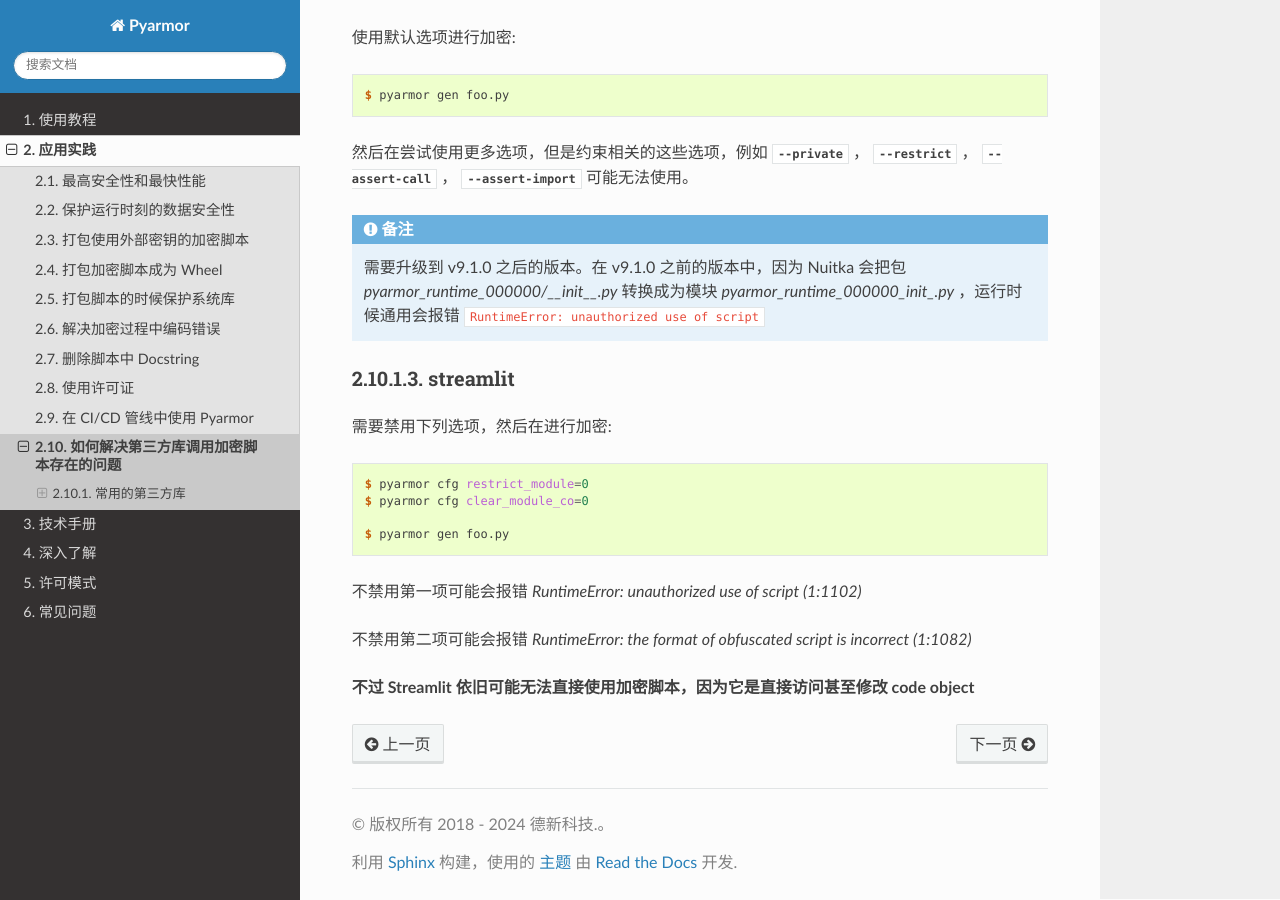
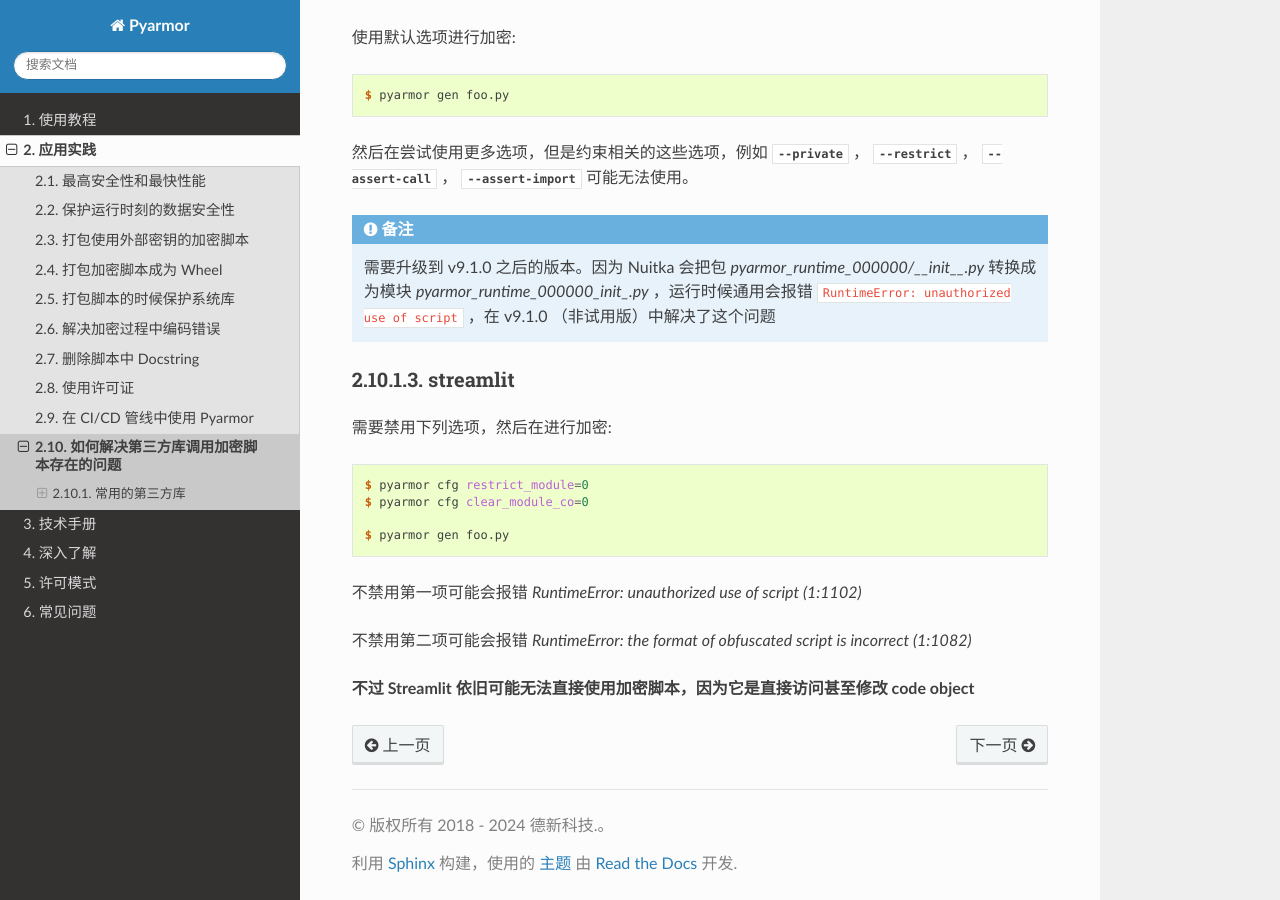
Before and after one commit to dashingsoft/pyarmor-docs-zh, a Sphinx documentation site: the page built from docs/how-to/third-party.rst, in a window 1280 px wide and 900 px high, scrolled down 3526 px. Built offline with Sphinx 7.4.7 and the Read the Docs theme 3.1.0, drawn with Linux system fonts in a browser that asks for light colours.

Commit message:
Refine doc

```diff
--- a/docs/how-to/third-party.rst
+++ b/docs/how-to/third-party.rst
@@ -161,7 +161,7 @@ nuitka
 
 .. note::
 
-  需要升级到 v9.1.0 之后的版本。在 v9.1.0 之前的版本中，因为 Nuitka 会把包 `pyarmor_runtime_000000/__init__.py` 转换成为模块 `pyarmor_runtime_000000_init_.py` ，运行时候通用会报错 ``RuntimeError: unauthorized use of script``
+  需要升级到 v9.1.0 之后的版本。因为 Nuitka 会把包 `pyarmor_runtime_000000/__init__.py` 转换成为模块 `pyarmor_runtime_000000_init_.py` ，运行时候通用会报错 ``RuntimeError: unauthorized use of script`` ，在 v9.1.0 （非试用版）中解决了这个问题
 
 streamlit
 ---------
```
